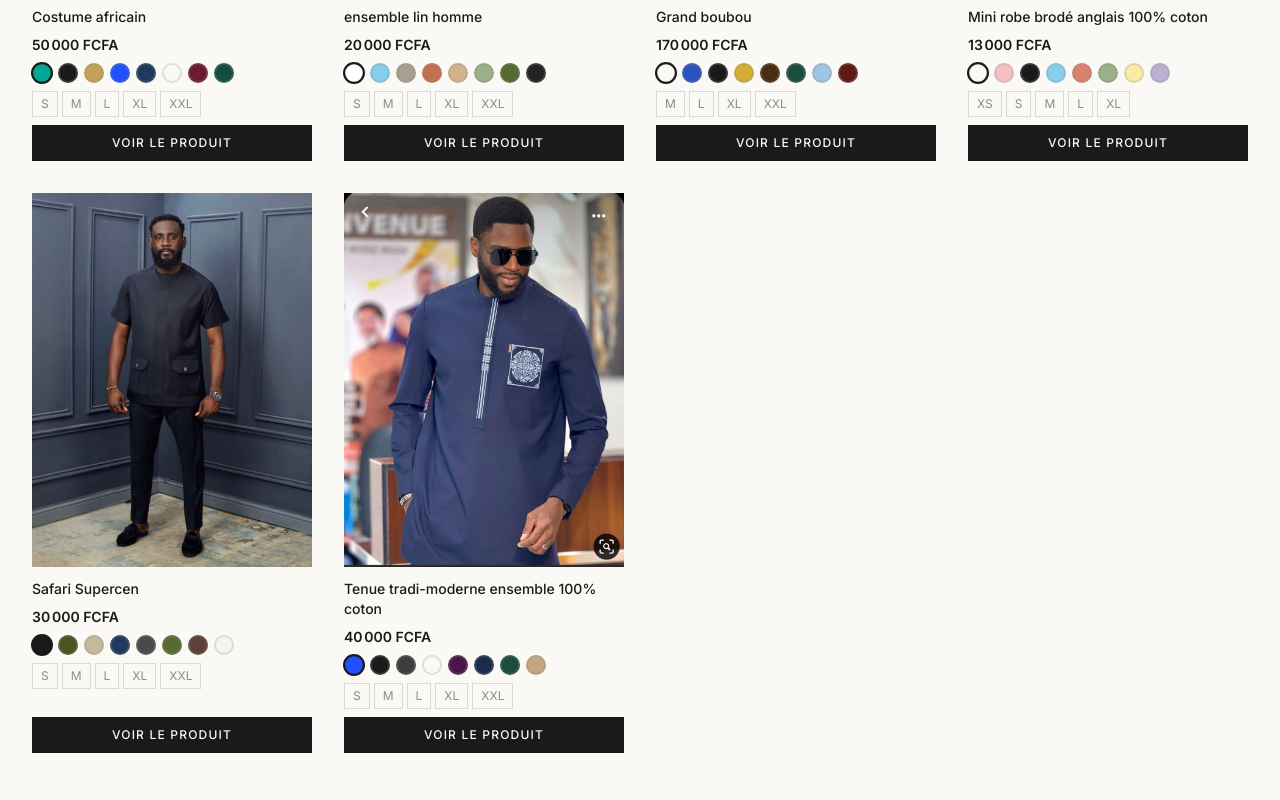
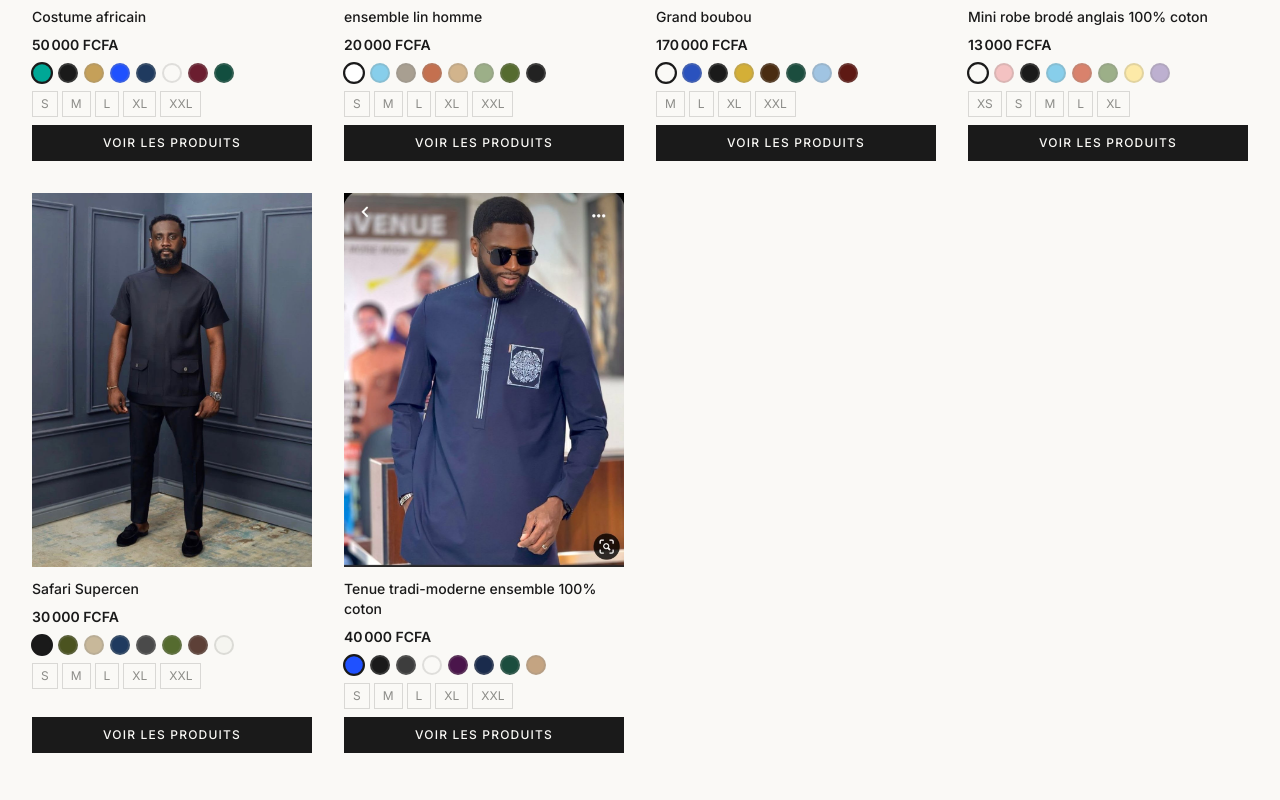
Before and after one commit to Fallou1033/elegance-by-michou, a Next.js app: page / in a window 1280 px wide. Shown: the part 1460-2260 px from the top of the page. Built offline with nearby package versions, Linux system fonts and the light colour scheme.

Commit message:
Modifier le libelle du bouton en 'VOIR LES PRODUITS'

```diff
--- a/components/ui/ProductCard.tsx
+++ b/components/ui/ProductCard.tsx
@@ -182,7 +182,7 @@
             href={`/produits/${product.id}`}
             className="mt-auto w-full py-2.5 text-xs font-medium tracking-widest uppercase transition-all duration-200 flex items-center justify-center gap-2 bg-anthracite text-ivory hover:bg-terracotta text-center"
           >
-            Voir le produit
+            Voir les produits
           </Link>
         )}
       </div>
```
